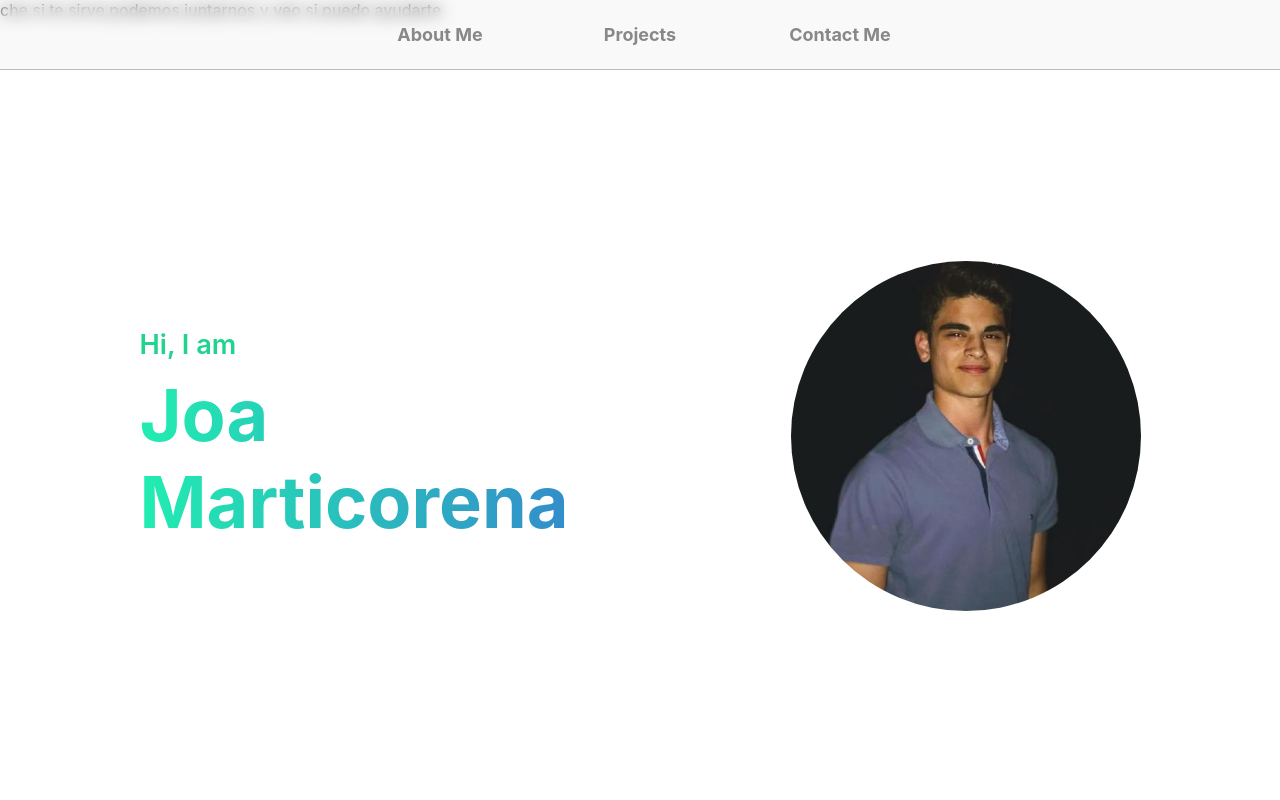
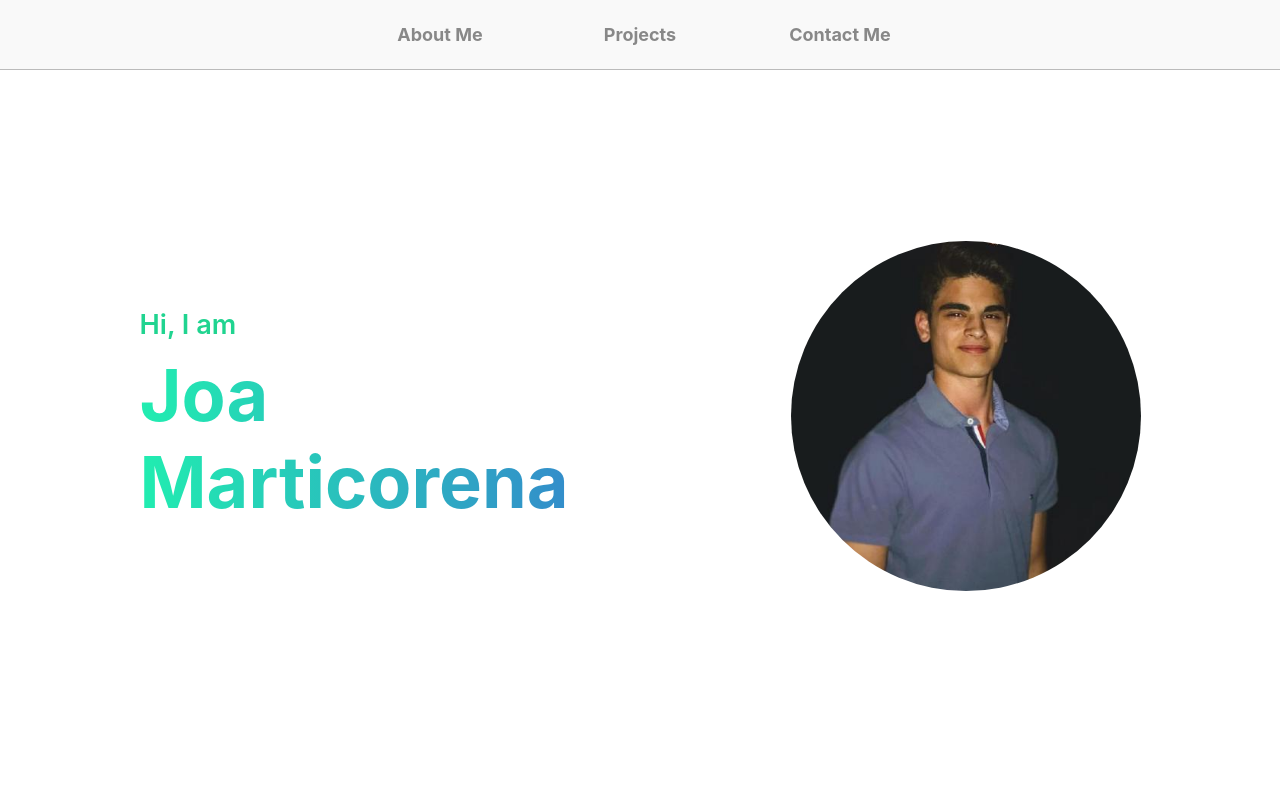
Before and after one commit to joamartico/portfolio, a Next.js app: page / in a window 1280 px wide. Shown: the top 800 px of the page. Built offline with nearby package versions, Linux system fonts and the light colour scheme.

Commit message:
extra text

```diff
--- a/pages/index.js
+++ b/pages/index.js
@@ -23,7 +23,6 @@ export default function Home() {
 					content="3XoSVdS7QLQWutddbE1sJ60XT3mFR-WXrP80V4AharU"
 				/>
 			</Head>
-			che si te sirve podemos juntarnos y veo si puedo ayudarte
 			<Navbar />
 			<Main>
 				<Container>
```
